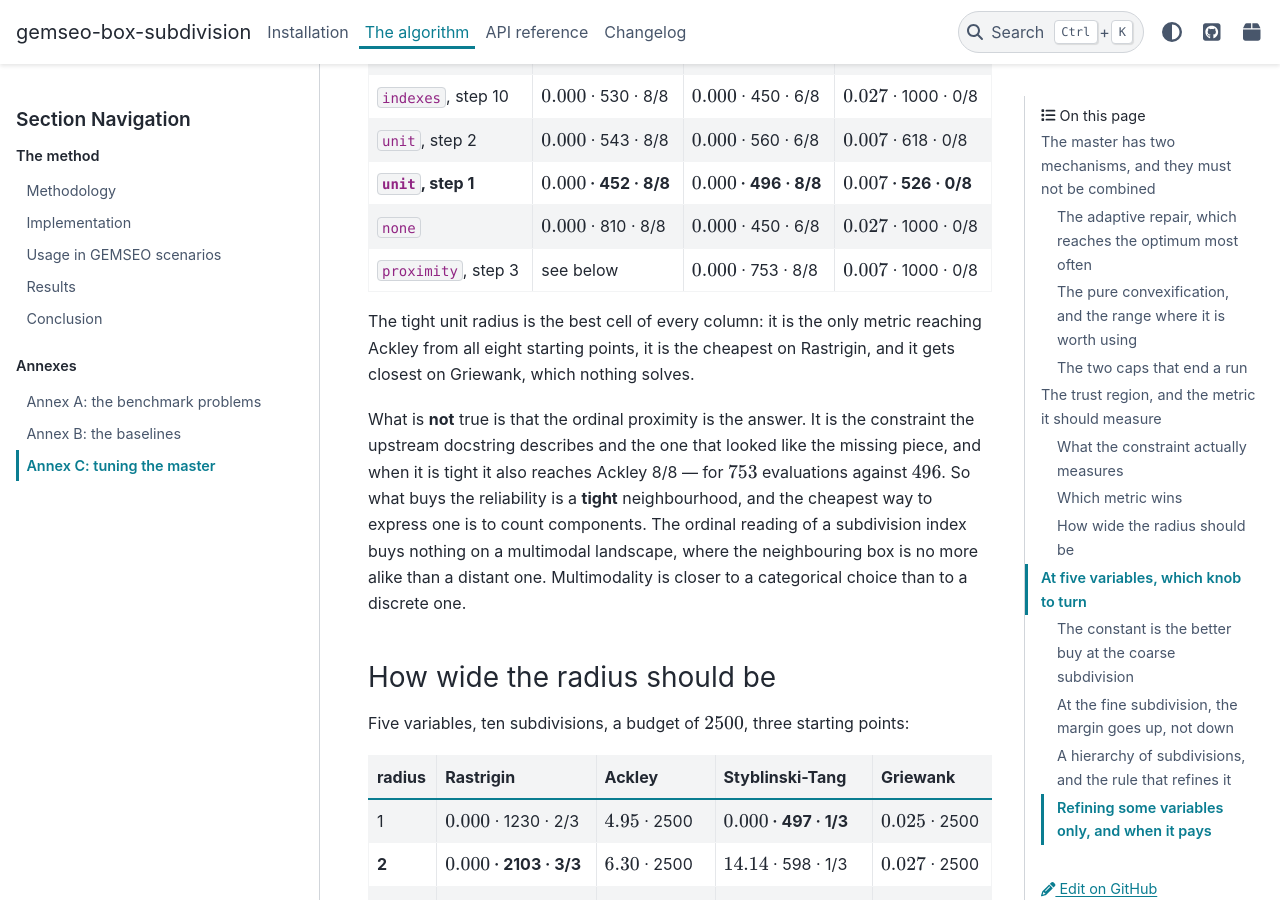
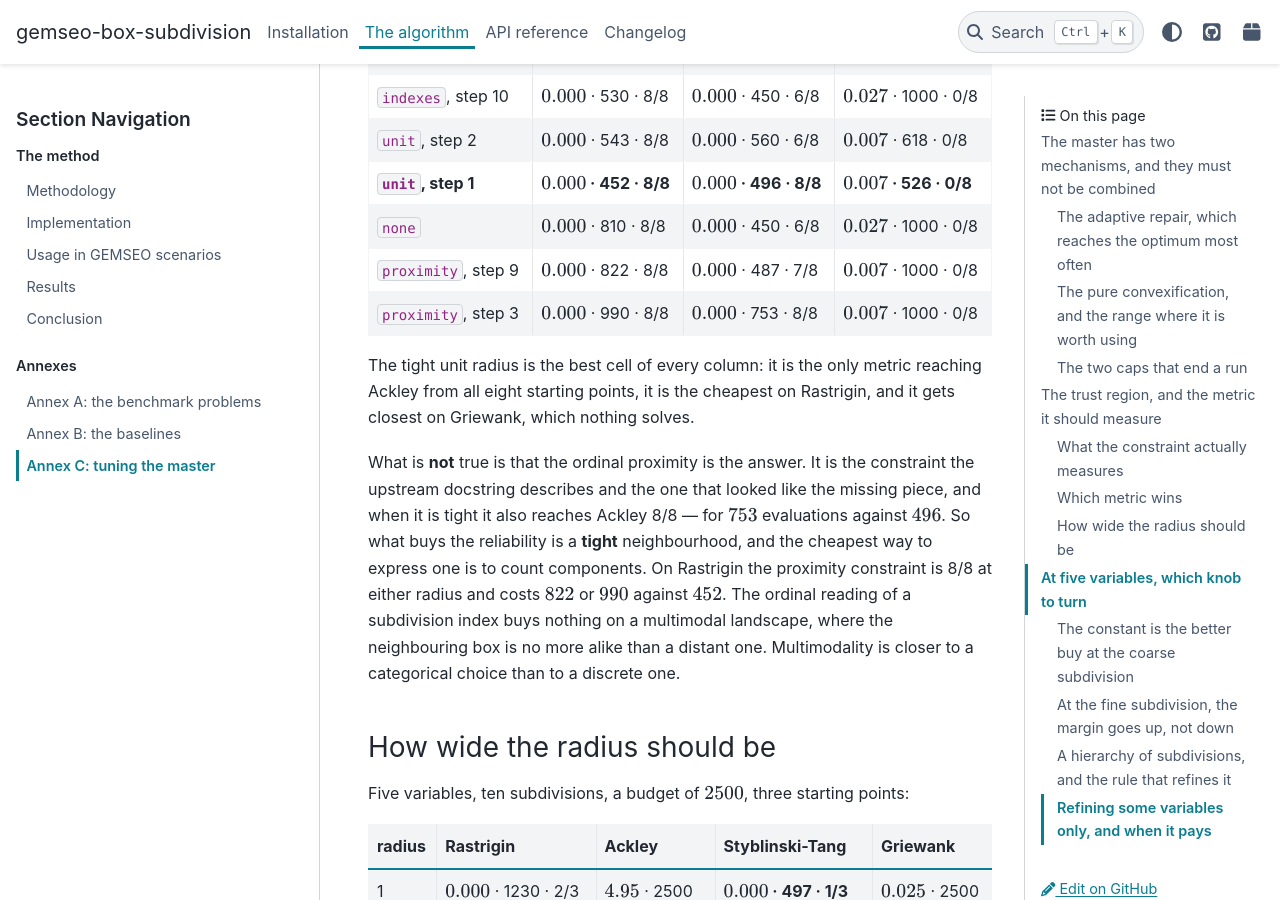
Before and after one commit to SimoneConiglio/Optimization-algorithms, a Sphinx documentation site: the page built from docs/algorithm/tuning.md, in a window 1280 px wide and 900 px high, scrolled down 6329 px. Built offline with Sphinx 7.4.7 and the PyData theme 0.15.4, drawn with Linux system fonts in a browser that asks for light colours.

Commit message:
Record the proximity rows and retune the usage settings
The usage chapter still recommended sizing the trust region to the diameter of
the design space and called several probe points decisive; both were properties
of the metric that has since been corrected.

```diff
--- a/docs/algorithm/tuning.md
+++ b/docs/algorithm/tuning.md
@@ -244,7 +244,8 @@ $v$, injected into the master by the stub in `benchmarks/trust_region.py`:
 | `unit`, step 2 | $0.000$ · 543 · 8/8 | $0.000$ · 560 · 6/8 | $0.007$ · 618 · 0/8 |
 | **`unit`, step 1** | **$0.000$ · 452 · 8/8** | **$0.000$ · 496 · 8/8** | **$0.007$ · 526 · 0/8** |
 | `none` | $0.000$ · 810 · 8/8 | $0.000$ · 450 · 6/8 | $0.027$ · 1000 · 0/8 |
-| `proximity`, step 3 | see below | $0.000$ · 753 · 8/8 | $0.007$ · 1000 · 0/8 |
+| `proximity`, step 9 | $0.000$ · 822 · 8/8 | $0.000$ · 487 · 7/8 | $0.007$ · 1000 · 0/8 |
+| `proximity`, step 3 | $0.000$ · 990 · 8/8 | $0.000$ · 753 · 8/8 | $0.007$ · 1000 · 0/8 |
 
 The tight unit radius is the best cell of every column: it is the only metric
 reaching Ackley from all eight starting points, it is the cheapest on Rastrigin,
@@ -254,7 +255,9 @@ What is **not** true is that the ordinal proximity is the answer. It is the
 constraint the upstream docstring describes and the one that looked like the
 missing piece, and when it is tight it also reaches Ackley 8/8 — for $753$
 evaluations against $496$. So what buys the reliability is a **tight**
-neighbourhood, and the cheapest way to express one is to count components. The
+neighbourhood, and the cheapest way to express one is to count components. On
+Rastrigin the proximity constraint is 8/8 at either radius and costs $822$ or
+$990$ against $452$. The
 ordinal reading of a subdivision index buys nothing on a multimodal landscape,
 where the neighbouring box is no more alike than a distant one. Multimodality is
 closer to a categorical choice than to a discrete one.
```
Also changed, not shown: docs/algorithm/usage.md (+3 -3 lines).
